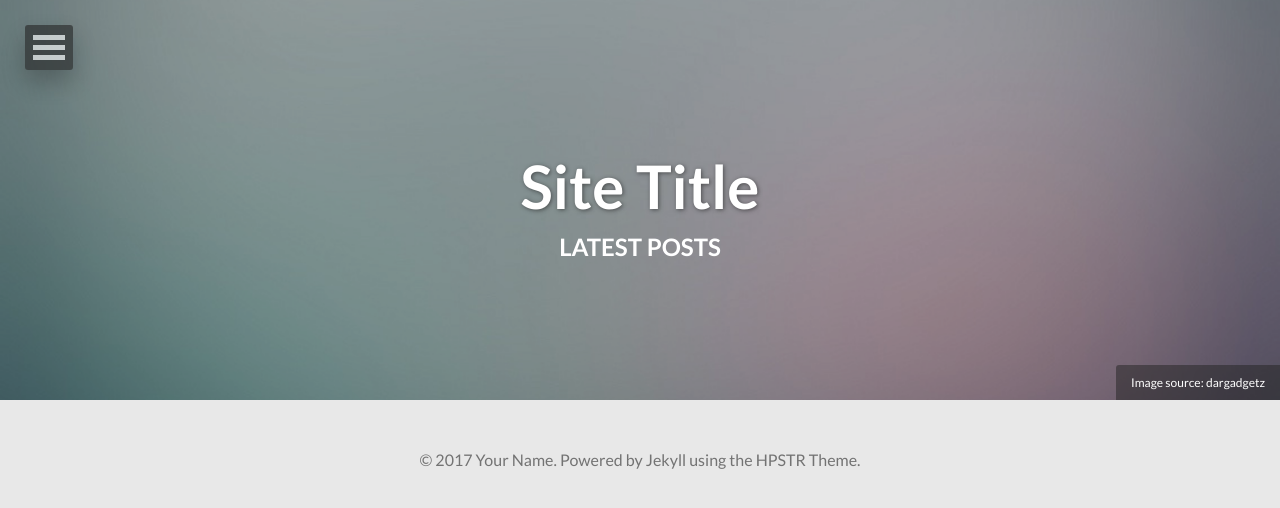
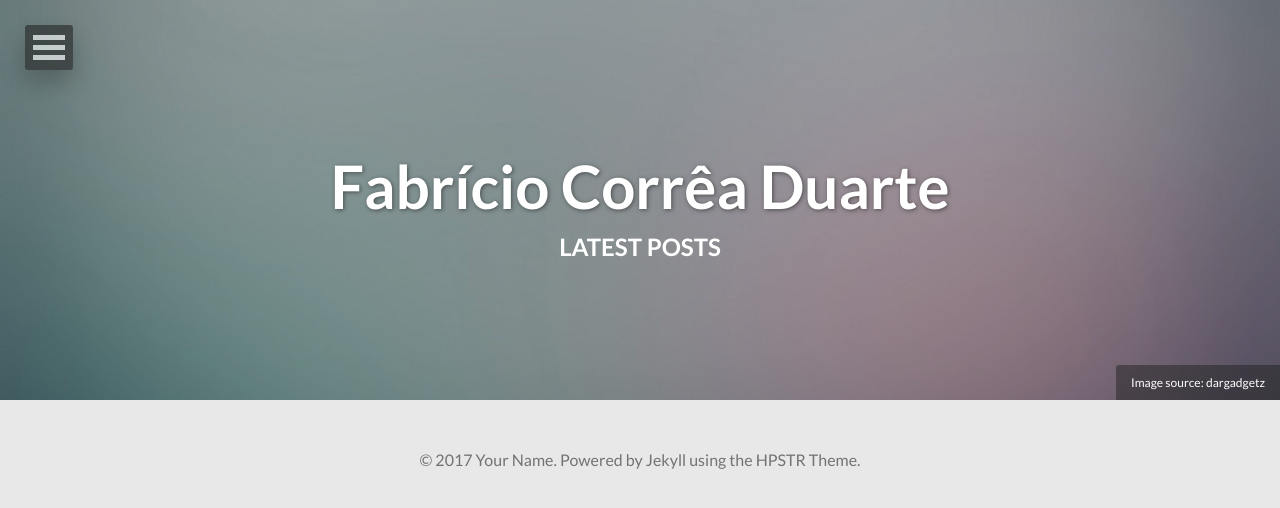
Before and after one commit to fabriciocduarte/blog, a Jekyll site: the page built from index.html, in a window 1280 px wide. Shown: the top 508 px of the page. Built offline with Jekyll 4.4.1, drawn with Linux system fonts in a browser that asks for light colours; nearby versions of some CDN libraries; the list of posts is cut into pages by our own code.

Commit message:
Update _config.yml

```diff
--- a/_config.yml
+++ b/_config.yml
@@ -1,5 +1,5 @@
-title:            Site Title
-description:      Describe your website here.
+title:            Fabrício Corrêa Duarte
+description:      Excellence in Software Engineering.
 disqus_shortname:
 reading_time:     true
 words_per_minute: 200
```
